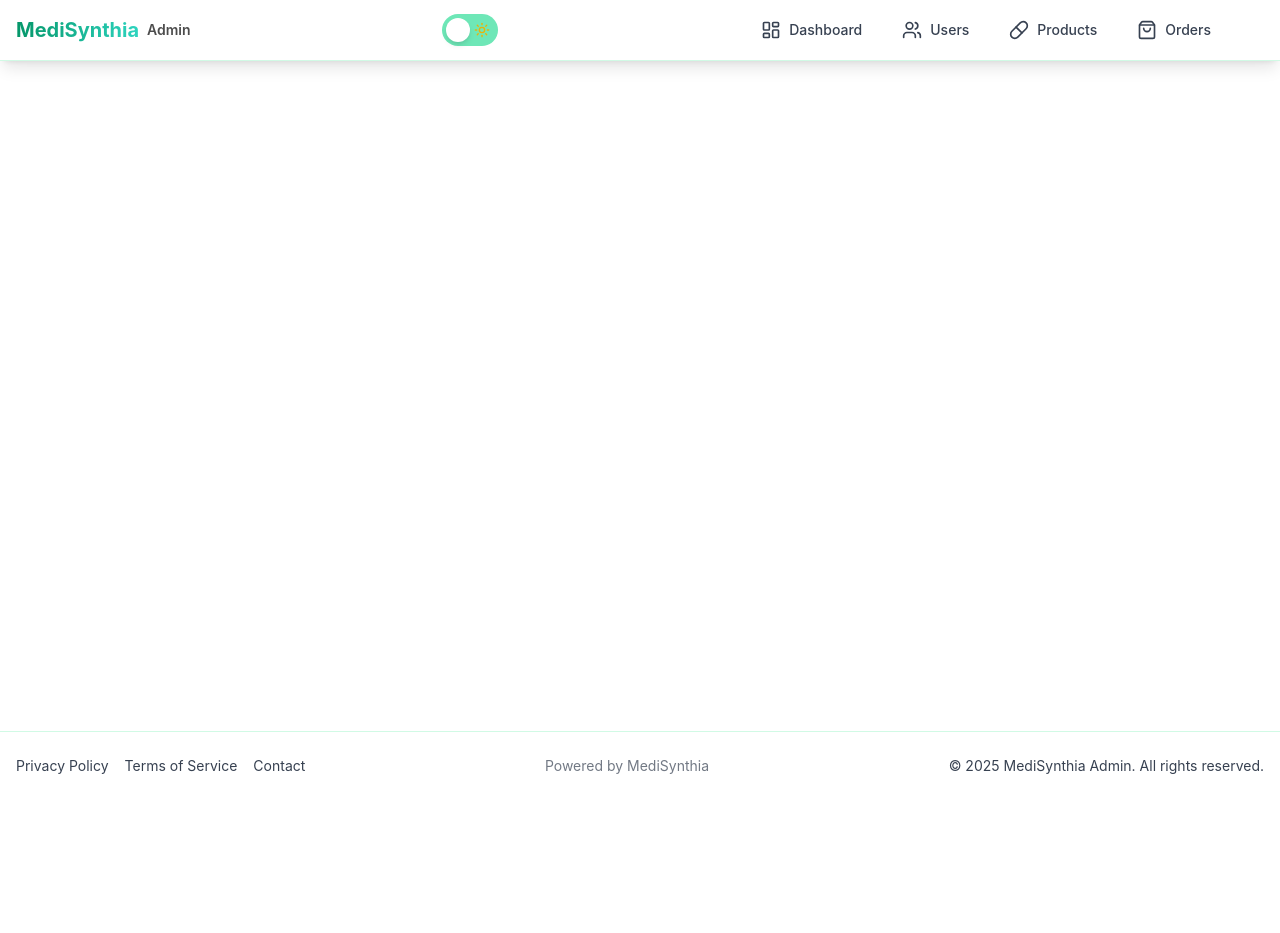
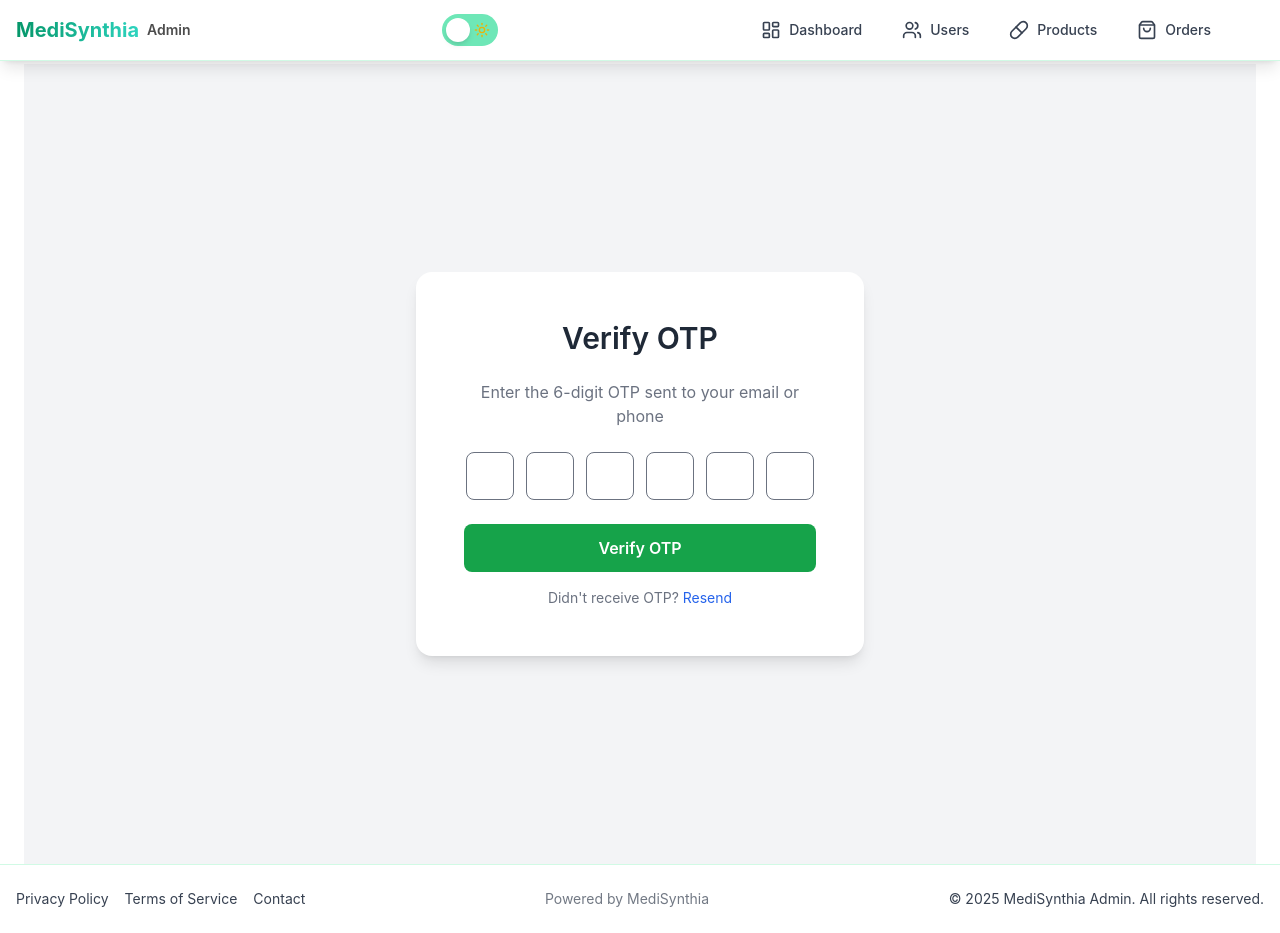
Before and after one commit to SumanPSTU/MediSynthia-admin, a React (Vite) app: page /verifyotp in a window 1280 px wide. Before the commit the page ends 800 px from the top, so only its background shows below. Built offline with nearby package versions, Linux system fonts and the light colour scheme.

Commit message:
admin verification complete

```diff
--- a/src/AdminPages/LoginPage.jsx
+++ b/src/AdminPages/LoginPage.jsx
@@ -5,6 +5,7 @@ import { Eye, EyeOff, LogIn, UserPlus, Key, ArrowLeft } from "lucide-react";
 import { useNavigate } from "react-router-dom";
 import { useTheme } from "../contexts/ThemeContext.jsx";
 import { adminApi } from "../api/adminApi.js";
+import toast from "react-hot-toast";
 
 export default function AdminAuth() {
   const { isDayMode } = useTheme();
@@ -27,13 +28,17 @@ export default function AdminAuth() {
 
   const handleLogin = async (e) => {
     e.preventDefault();
+    localStorage.setItem("email", loginData.email);
     setLoading(true);
     setError("");
     try {
       const res = await adminApi.login(loginData);
-      localStorage.setItem("adminToken", res.data.token);
-      localStorage.setItem("adminName", res.data.admin.name);
-      navigate("/dashboard");
+      toast.success(res.data.message);
+      setTimeout(() => {
+        setLoginData({email:"",password:""})
+        navigate("/verifyotp");
+      }, 2000);
+
     } catch (err) {
       setError(err.response?.data?.message || "Login failed");
     } finally {
@@ -167,7 +172,7 @@ export default function AdminAuth() {
                     className="absolute right-3 top-1/2 transform -translate-y-1/2 text-gray-500 dark:text-gray-400"
                     onClick={() => setShowPassword(!showPassword)}
                   >
-                    {showPassword ? <EyeOff /> : <Eye />}
+                    {showPassword ?  <Eye />:<EyeOff /> }
                   </button>
                 </div>
 
--- a/src/AdminPages/OtpVerificationPage.jsx
+++ /dev/null
@@ -1,9 +0,0 @@
-import React from 'react'
-
-function OtpVerificationPage() {
-  return (
-    <div>OtpVerificationPage</div>
-  )
-}
-
-export default OtpVerificationPage
--- /dev/null
+++ b/src/AdminPages/VerifyLoginOTP.jsx
@@ -0,0 +1,120 @@
+import React, { useState, useEffect, useRef } from "react";
+import axios from "axios";
+import toast from "react-hot-toast";
+import { useNavigate } from "react-router-dom";
+
+const API_BASE_URL = import.meta.env.VITE_API_URL;
+
+const VerifyLoginOTP = () => {
+  const [otp, setOtp] = useState(new Array(6).fill(""));
+  const [loading, setLoading] = useState(false);
+  const navigate = useNavigate();
+  const inputsRef = useRef([]);
+
+  const handleChange = (e, index) => {
+    const val = e.target.value;
+    if (/^\d*$/.test(val)) {
+      const newOtp = [...otp];
+      newOtp[index] = val;
+      setOtp(newOtp);
+
+      if (val && index < otp.length - 1) {
+        inputsRef.current[index + 1].focus();
+      }
+    }
+  };
+
+  const handleKeyDown = (e, index) => {
+    if (e.key === "Backspace") {
+      e.preventDefault();
+      const newOtp = [...otp];
+      if (otp[index]) {
+        newOtp[index] = "";
+        setOtp(newOtp);
+      } else if (index > 0) {
+        inputsRef.current[index - 1].focus();
+        newOtp[index - 1] = "";
+        setOtp(newOtp);
+      }
+    }
+  };
+
+  useEffect(() => {
+    // Auto-submit when all 6 digits entered
+    if (otp.every((digit) => digit !== "")) {
+      handleSubmit();
+    }
+  }, [otp]);
+
+  const handleSubmit = async () => {
+    const otpValue = otp.join("");
+    const email = localStorage.getItem("email");
+
+    if (otpValue.length !== 6) return;
+
+    setLoading(true);
+    try {
+      const res = await axios.post(`${API_BASE_URL}/admin/verify/${email}`, {
+        otp: otpValue,
+      });
+      toast.success(res.data.message || "OTP verified successfully!");
+      setTimeout(() => {
+        navigate("/dashboard");
+        toast.success("Welcome to MediSynthia!");
+      }, 1000);
+    } catch (error) {
+      console.error(error);
+      toast.error(error.response?.data?.message || "OTP verification failed");
+    } finally {
+      setLoading(false);
+    }
+  };
+
+  return (
+    <div className="flex items-center justify-center min-h-screen bg-gray-100 px-4">
+      <div className="bg-white shadow-lg rounded-2xl p-8 sm:p-12 max-w-md w-full text-center">
+        <h2 className="text-2xl sm:text-3xl font-semibold text-gray-800 mb-6">
+          Verify OTP
+        </h2>
+        <p className="text-gray-500 text-sm sm:text-base mb-6">
+          Enter the 6-digit OTP sent to your email or phone
+        </p>
+
+        <form
+          onSubmit={(e) => e.preventDefault()} // prevent default submit
+          className="flex justify-center gap-3 mb-6"
+        >
+          {otp.map((digit, index) => (
+            <input
+              key={index}
+              id={`otp-${index}`}
+              type="text"
+              maxLength="1"
+              value={digit}
+              onChange={(e) => handleChange(e, index)}
+              onKeyDown={(e) => handleKeyDown(e, index)}
+              ref={(el) => (inputsRef.current[index] = el)}
+              className="w-12 h-12 text-center text-xl border rounded-lg focus:outline-none focus:ring-2 focus:ring-blue-500"
+            />
+          ))}
+        </form>
+
+        <button
+          type="button"
+          disabled={loading}
+          onClick={handleSubmit}
+          className="w-full bg-green-600 hover:bg-green-700 text-white font-semibold py-3 rounded-lg transition duration-300"
+        >
+          {loading ? "Verifying..." : "Verify OTP"}
+        </button>
+
+        <p className="mt-4 text-gray-500 text-sm">
+          Didn't receive OTP?{" "}
+          <span className="text-blue-600 cursor-pointer">Resend</span>
+        </p>
+      </div>
+    </div>
+  );
+};
+
+export default VerifyLoginOTP;
--- a/src/api/adminApi.js
+++ b/src/api/adminApi.js
@@ -11,7 +11,7 @@ const apiClient = axios.create({
   },
 });
 
-// Attach access token if available
+// Attach access token automatically from localStorage
 apiClient.interceptors.request.use((config) => {
   const token = localStorage.getItem('accessToken');
   if (token) {
@@ -24,10 +24,7 @@ apiClient.interceptors.request.use((config) => {
 export const adminApi = {
   // Admin Auth
   register: (data) => apiClient.post('/admin/register', data),
-  verifyEmail: (token) =>
-    apiClient.post('/admin/verify', {}, {
-      headers: { Authorization: `Bearer ${token}` },
-    }),
+  verifyEmail: () => apiClient.post('/admin/verify'), // token sent automatically by interceptor
   login: (data) => apiClient.post('/admin/login', data),
   verifyOtp: (email, data) => apiClient.post(`/admin/verify/${email}`, data),
   logout: () => apiClient.post('/admin/logout'),
@@ -39,9 +36,9 @@ export const adminApi = {
 
   // Users
   getUsers: (page = 1, limit = 10) =>
-    apiClient.get(`/admin/alluser?page=${page}&limit=${limit}`), // fixed: use apiClient
+    apiClient.get(`/admin/alluser?page=${page}&limit=${limit}`),
   searchUsers: (search) =>
-    apiClient.get(`/admin/search-user?search=${encodeURIComponent(search)}`), // fixed
+    apiClient.get(`/admin/search-user?search=${encodeURIComponent(search)}`), // token auto via interceptor
 
   // Prescriptions (optional)
   getAllPrescriptions: () => apiClient.get('/admin/get-all-prescription'),
--- a/src/routes/AdminAppRoutes.jsx
+++ b/src/routes/AdminAppRoutes.jsx
@@ -5,7 +5,6 @@ import { Routes, Route, Navigate } from 'react-router-dom';
 // Pages
 import LoginPage from '../AdminPages/LoginPage.jsx';
 import RegisterPage from '../AdminPages/RegisterPage.jsx';
-import OtpVerificationPage from '../AdminPages/OtpVerificationPage.jsx';
 import ForgetPasswordPage from '../AdminPages/ForgetPasswordPage.jsx';
 import ChangePasswordPage from '../AdminPages/ChangePasswordPage.jsx';
 import DashboardPage from '../AdminPages/DashboardPage.jsx';
@@ -16,6 +15,7 @@ import OrderListPage from '../AdminPages/OrderListPage.jsx';
 // Context
 import { useAuth } from '../hooks/useAuth.js';
 import VerifyAdmin from '../AdminPages/VerifyAdmin.jsx';
+import VerifyLoginOTP from '../AdminPages/verifyLoginOTP.jsx';
 
 const PrivateRoute = ({ children }) => {
   const { isAuthenticated } = useAuth();
@@ -40,11 +40,11 @@ const AppRoutes = () => (
 
       {/* Public Routes */}
       <Route path="/register" element={<RegisterPage />} />
-      <Route path="/verify-otp" element={<OtpVerificationPage />} />
       <Route path="/login" element={<LoginPage />} />
       <Route path="/forget-password" element={<ForgetPasswordPage />} />
       <Route path="/change-password" element={<ChangePasswordPage />} />
       <Route path="/verify/:token" element={<VerifyAdmin/>} />
+      <Route path="/verifyotp" element={<VerifyLoginOTP/>}/>
 
       {/* Protected Routes */}
       {/* <Route path="/dashboard" element={<PrivateRoute><DashboardPage /></PrivateRoute>} />
```
